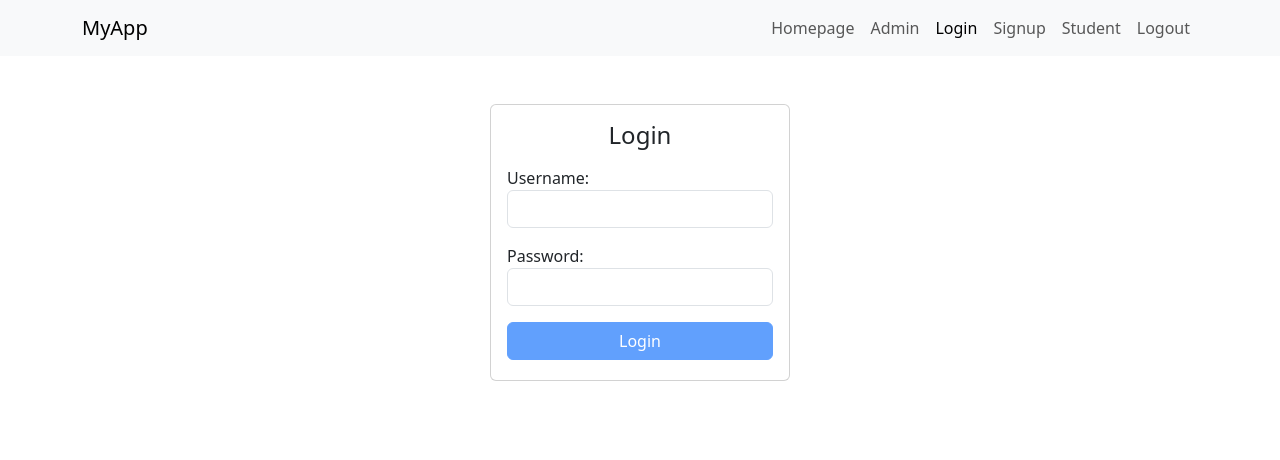
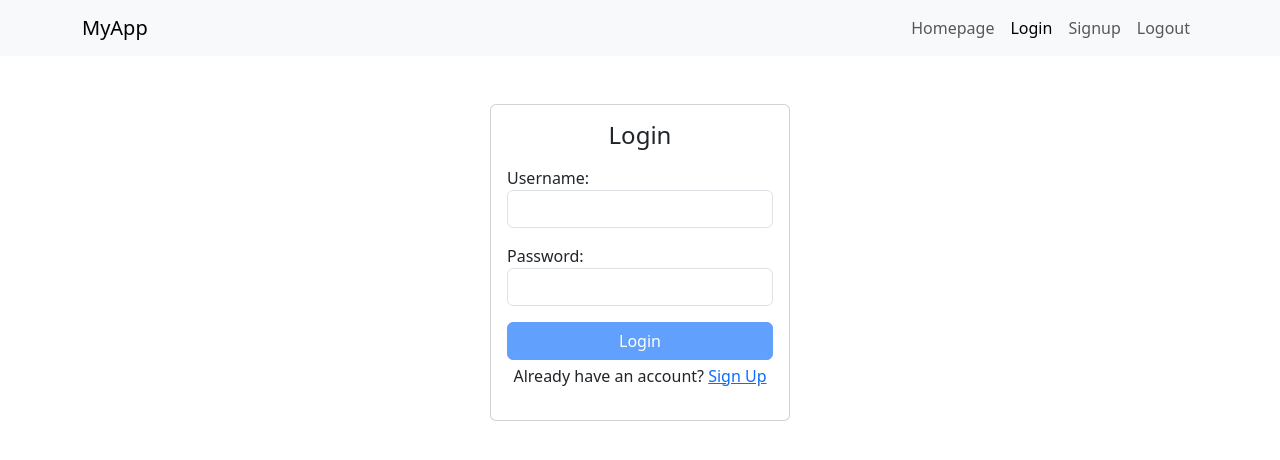
Before and after one commit to yash23-mawale/AngularProject, an Angular app: page /login in a window 1280 px wide. Shown: the top 460 px of the page. Built offline with nearby package versions, Linux system fonts and the light colour scheme.

Commit message:
made changes in login

```diff
--- a/src/app/app.component.html
+++ b/src/app/app.component.html
@@ -1,7 +1,7 @@
 <nav class="navbar navbar-expand-lg navbar-light bg-light">
   <div class="container">
     <a class="navbar-brand" routerLink="/homepage">MyApp</a>
-    <button
+    <!-- <button
       class="navbar-toggler"
       type="button"
       data-bs-toggle="collapse"
@@ -11,27 +11,31 @@
       aria-label="Toggle navigation"
     >
       <span class="navbar-toggler-icon"></span>
-    </button>
+    </button> -->
 
-    <div class="collapse navbar-collapse" id="navbarNav">
+    <div class=" navbar-collapse" id="navbarNav">
       <ul class="navbar-nav ms-auto">
         <li class="nav-item">
-          <a class="nav-link" routerLink="/homepage" routerLinkActive="active">Homepage</a>
+          <a class="nav-link" routerLink="/homepage" routerLinkActive="active"
+            >Homepage</a
+          >
+        </li>
+
+        <li class="nav-item">
+          <a class="nav-link" routerLink="/login" routerLinkActive="active"
+            >Login</a
+          >
         </li>
         <li class="nav-item">
-          <a class="nav-link" routerLink="/admin" routerLinkActive="active">Admin</a>
+          <a class="nav-link" routerLink="/signup" routerLinkActive="active"
+            >Signup</a
+          >
         </li>
+
         <li class="nav-item">
-          <a class="nav-link" routerLink="/login" routerLinkActive="active">Login</a>
-        </li>
-        <li class="nav-item">
-          <a class="nav-link" routerLink="/signup" routerLinkActive="active">Signup</a>
-        </li>
-        <li class="nav-item">
-          <a class="nav-link" routerLink="/student" routerLinkActive="active">Student</a>
-        </li>
-        <li class="nav-item">
-          <a class="nav-link" routerLink="/logout" routerLinkActive="active">Logout</a>
+          <a class="nav-link" routerLink="/logout" routerLinkActive="active"
+            >Logout</a
+          >
         </li>
       </ul>
     </div>
--- a/src/app/components/login/login.component.html
+++ b/src/app/components/login/login.component.html
@@ -26,8 +26,18 @@
           />
         </div>
 
-        <button type="submit" class="btn btn-primary w-100 mt-3 mb-1" [disabled]="loginForm.invalid">Login</button>
+        <button
+          type="submit"
+          class="btn btn-primary w-100 mt-3 mb-1"
+          [disabled]="loginForm.invalid"
+        >
+          Login
+        </button>
       </form>
+      <p class="text-center">
+        Already have an account?
+        <a routerLink="/signup" class="cursor-pointer">Sign Up</a>
+      </p>
     </div>
   </div>
 </div>
--- a/src/app/components/login/login.component.ts
+++ b/src/app/components/login/login.component.ts
@@ -1,11 +1,12 @@
 import { Component } from '@angular/core';
 import { FormsModule } from '@angular/forms';
 import { login } from '../../model/interfaces';
+import { SignupComponent } from '../signup/signup.component';
 
 @Component({
   selector: 'app-login',
   standalone: true,
-  imports: [FormsModule],
+  imports: [FormsModule,SignupComponent],
   templateUrl: './login.component.html',
   styleUrl: './login.component.css'
 })
```
